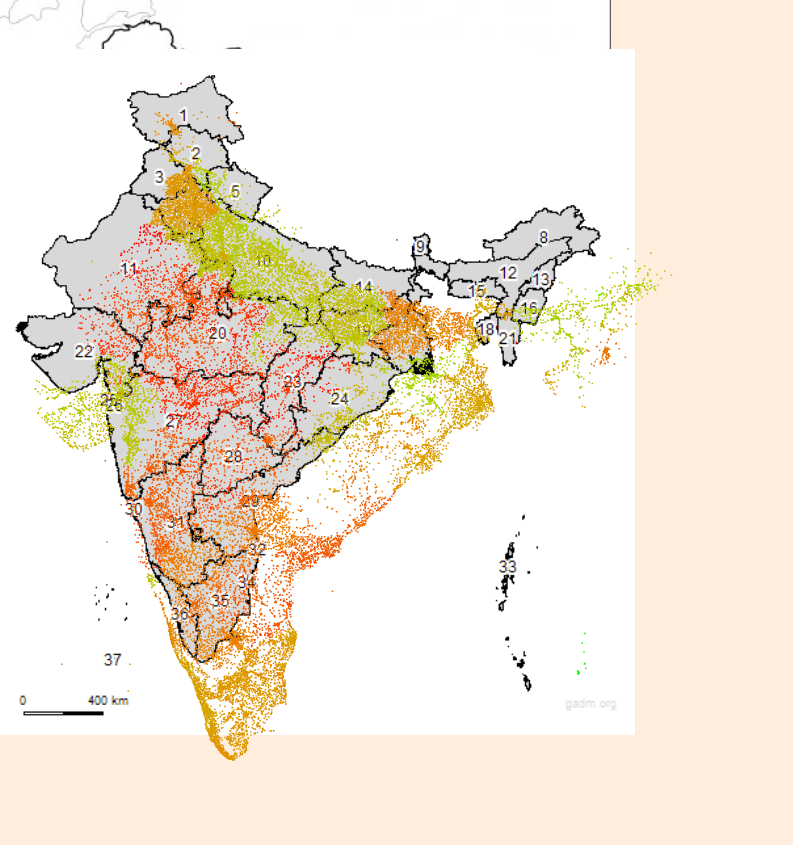
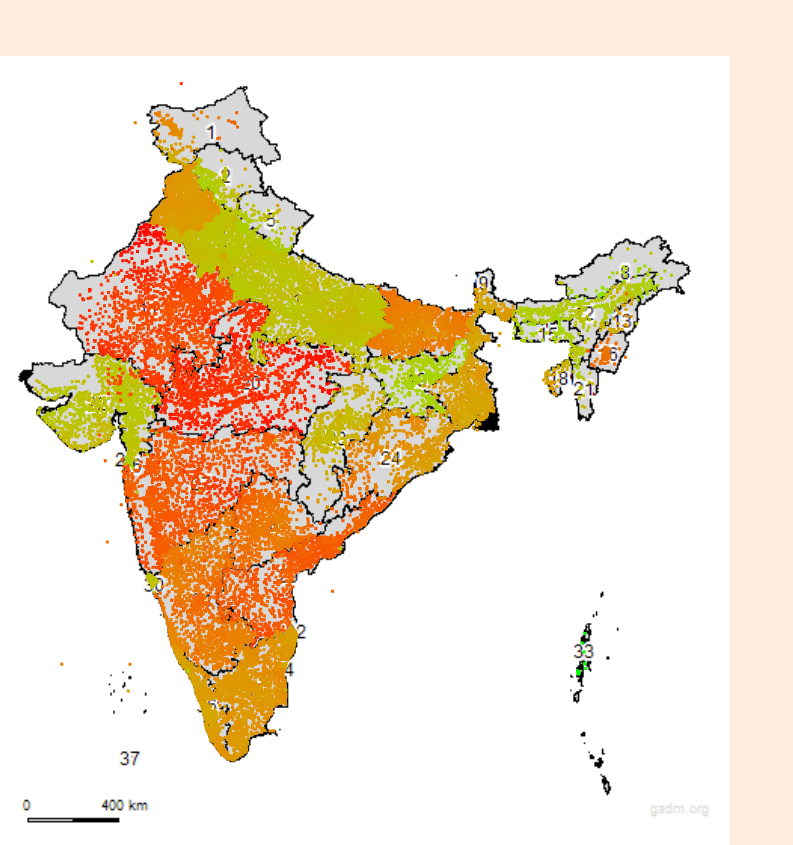
Before and after one commit to subu28/fuel, a website: page index.html in a window 1280 px wide. Shown: the whole page, without its empty margins (0-793 px from the left). Before the commit the page ends 804 px from the top, so only its background shows below. Drawn offline with Linux system fonts and the light colour scheme.

Commit message:
fix map positioning

```diff
--- a/index.html
+++ b/index.html
@@ -20,24 +20,11 @@
         width: 100%;
         height: 100%;
       }
-      #map1 {
-        position: absolute;
-        top: -118px;
-        left: -17px;
-        width: 655px;
-        display: none;
-      }
-      #map2 {
-        position: absolute;
-        top: -27px;
-        left: -12px;
-        width: 623px;
-      }
       #map3 {
         position: absolute;
-        top: 49px;
-        left: -29px;
-        width: 664px;
+        top: 7.04vh;
+        left: -4.16vh;
+        width: 95.4vh;
       }
       #canvas {
         position: relative;
@@ -48,8 +35,6 @@
   </head>
   <body>
     <canvas width="100" height="90" id="canvas"></canvas>
-    <img id="map2" src="static/india2.jpg">
-    <img id="map1" src="static/india.png">
     <img id="map3" src="static/india3.png">
   </body>
 </html>
--- a/script.js
+++ b/script.js
@@ -21,7 +21,7 @@ function setupGL () {
       float red = (position.z - priceBounds[0]) / (priceBounds[1] - priceBounds[0]);
       colr = vec4( red, 1.0 - red, 0.0, 1.0);
       gl_Position = vec4(position.xy, 0, 1.0);
-      gl_PointSize = 1.5;
+      gl_PointSize = 3.0;
     }`
   );
   gl.compileShader(vertex);
```
